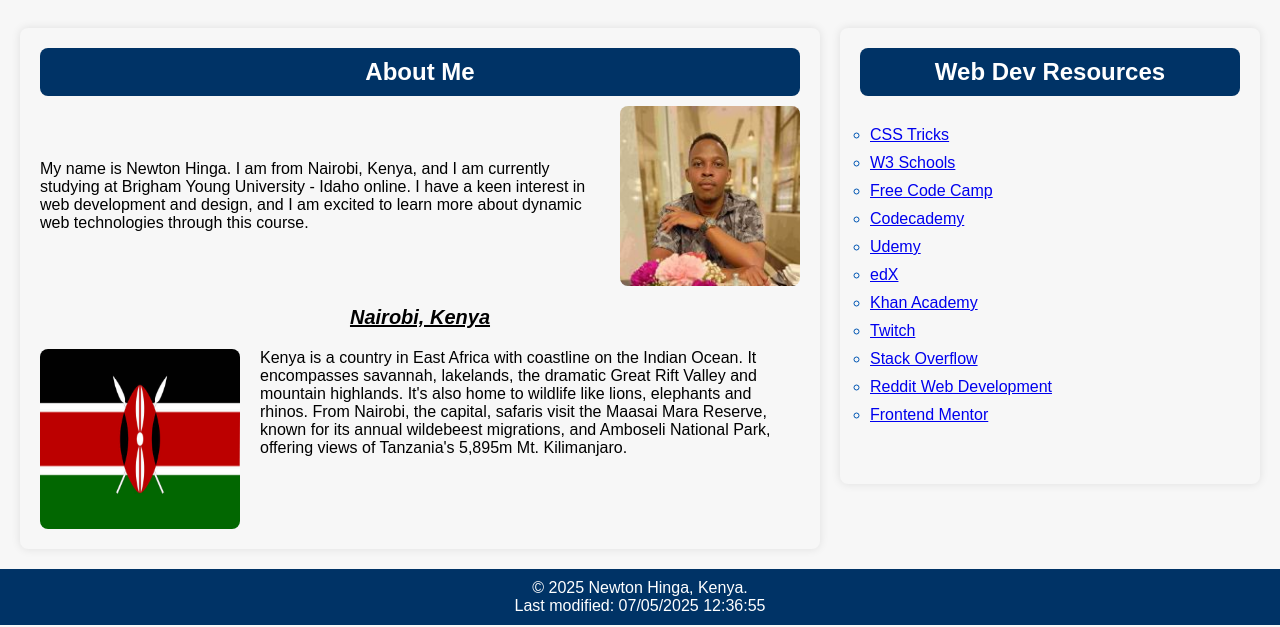
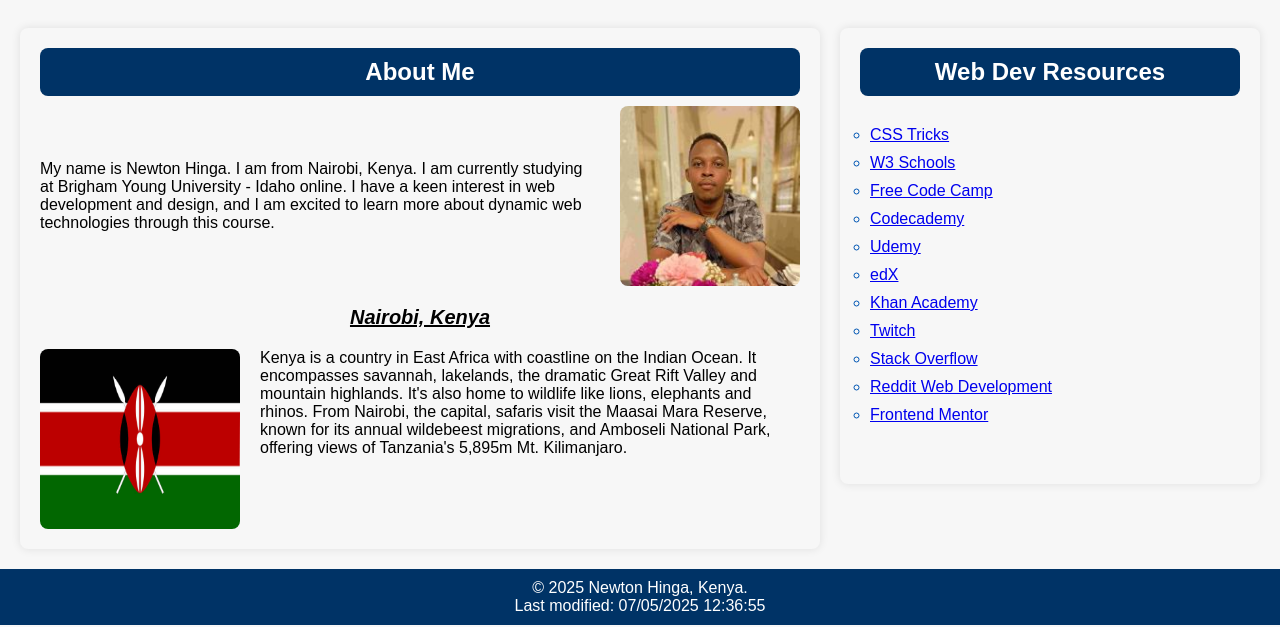
Before and after one commit to Newton-A-H/wdd131, a plain HTML site: page index.html in a window 1280 px wide. Shown: the part 173-800 px from the top of the page. Drawn offline with Linux system fonts and the light colour scheme.

Commit message:
new again

```diff
--- a/index.html
+++ b/index.html
@@ -26,7 +26,7 @@
                     <h2>About Me</h2>
                     <div class="about-container">
                         <p>
-                            My name is Newton Hinga. I am from Nairobi, Kenya, and I am currently
+                            My name is Newton Hinga. I am from Nairobi, Kenya. I am currently
                             studying at Brigham Young University - Idaho online. I have a keen interest in
                             web development and design, and I am excited to learn more about dynamic
                             web technologies through this course.
```
